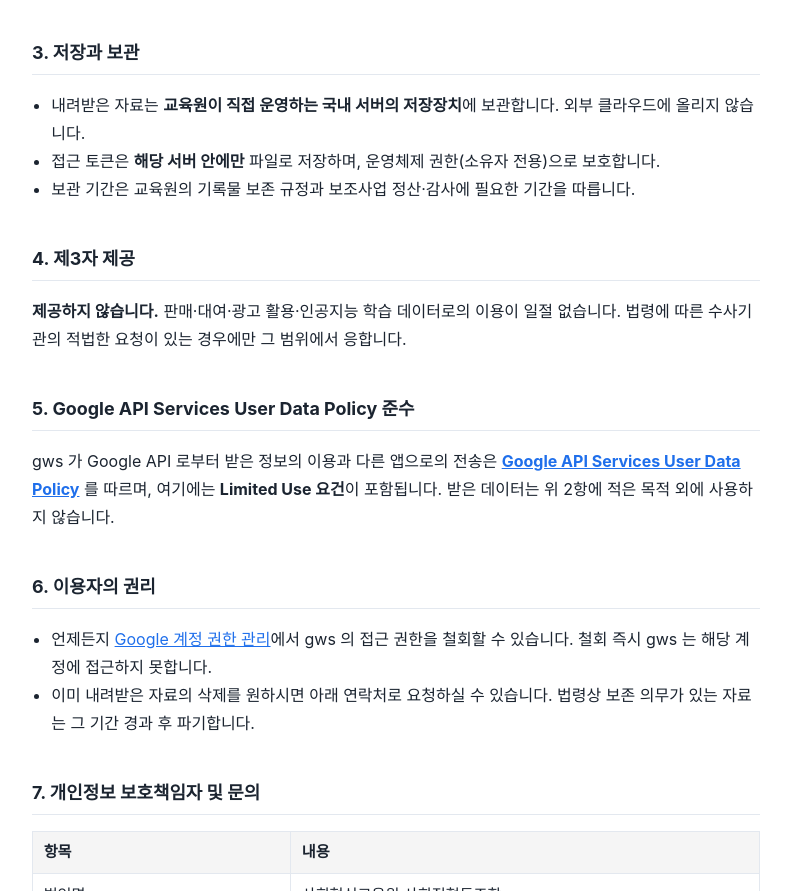
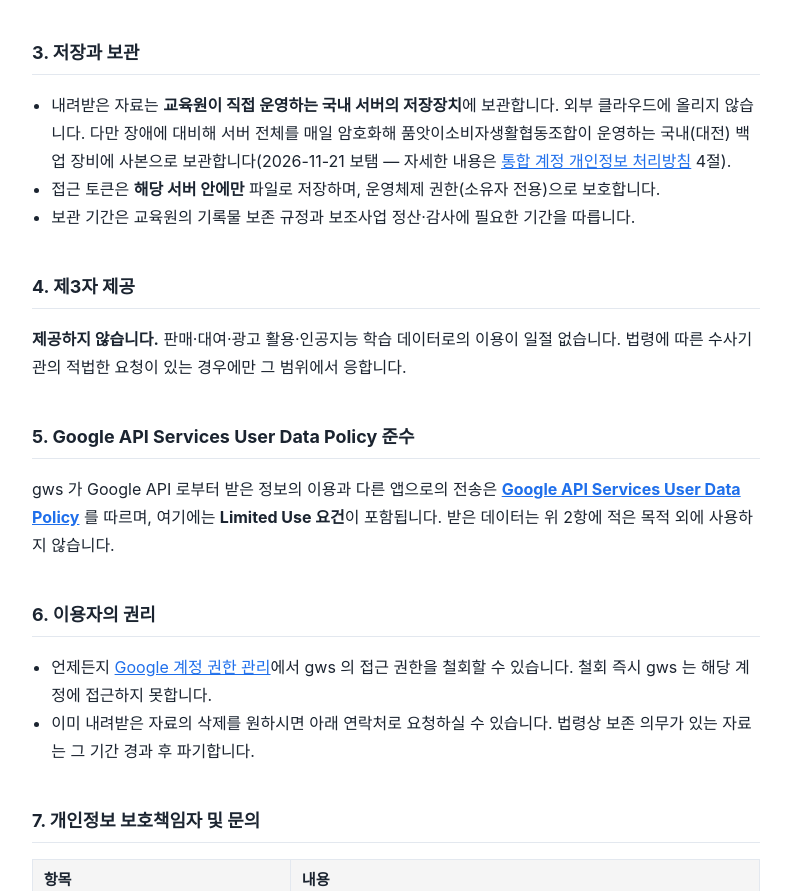
Before and after one commit to deka2026/deka2026.github.io, a plain HTML site: page privacy.html in a window 1280 px wide. Shown: the part 839-1730 px from the top of the page, without its empty margins (244-1035 px from the left). Drawn offline with Linux system fonts and the light colour scheme.

Commit message:
gws 처리방침: 품앗이 암호화 백업 사실을 보탬
Co-Authored-By: Claude Opus 5.5 <noreply@anthropic.com>

```diff
--- a/privacy.html
+++ b/privacy.html
@@ -56,7 +56,7 @@ footer { border-top:1px solid var(--line); margin-top:3em; padding-top:1.2em; co
 
 <h2>3. 저장과 보관</h2>
 
-<ul><li>내려받은 자료는 <strong>교육원이 직접 운영하는 국내 서버의 저장장치</strong>에 보관합니다. 외부 클라우드에 올리지 않습니다.</li>
+<ul><li>내려받은 자료는 <strong>교육원이 직접 운영하는 국내 서버의 저장장치</strong>에 보관합니다. 외부 클라우드에 올리지 않습니다. 다만 장애에 대비해 서버 전체를 매일 암호화해 품앗이소비자생활협동조합이 운영하는 국내(대전) 백업 장비에 사본으로 보관합니다(2026-11-21 보탬 — 자세한 내용은 <a href="account-privacy.html">통합 계정 개인정보 처리방침</a> 4절).</li>
 <li>접근 토큰은 <strong>해당 서버 안에만</strong> 파일로 저장하며, 운영체제 권한(소유자 전용)으로 보호합니다.</li>
 <li>보관 기간은 교육원의 기록물 보존 규정과 보조사업 정산·감사에 필요한 기간을 따릅니다.</li>
 </ul>
```
